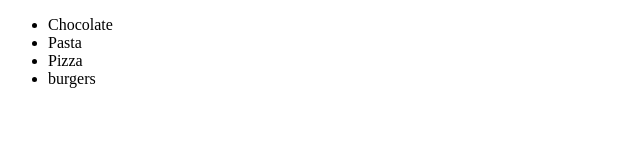
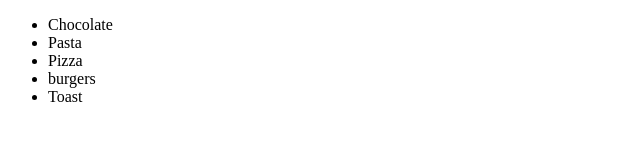
Before and after one commit to Sabrina-L-W/my-first-github-repo, a plain HTML site: page index.html in a window 1280 px wide. Shown: the full height of the page, 0-640 px from the left. Drawn offline with Linux system fonts and the light colour scheme.

Commit message:
Added new list item

```diff
--- a/index.html
+++ b/index.html
@@ -12,6 +12,7 @@
         <li>Pasta</li>
         <li>Pizza</li>
         <li>burgers</li>
+        <li>Toast</li>
     </ul>
 </body>
 </html>
```
